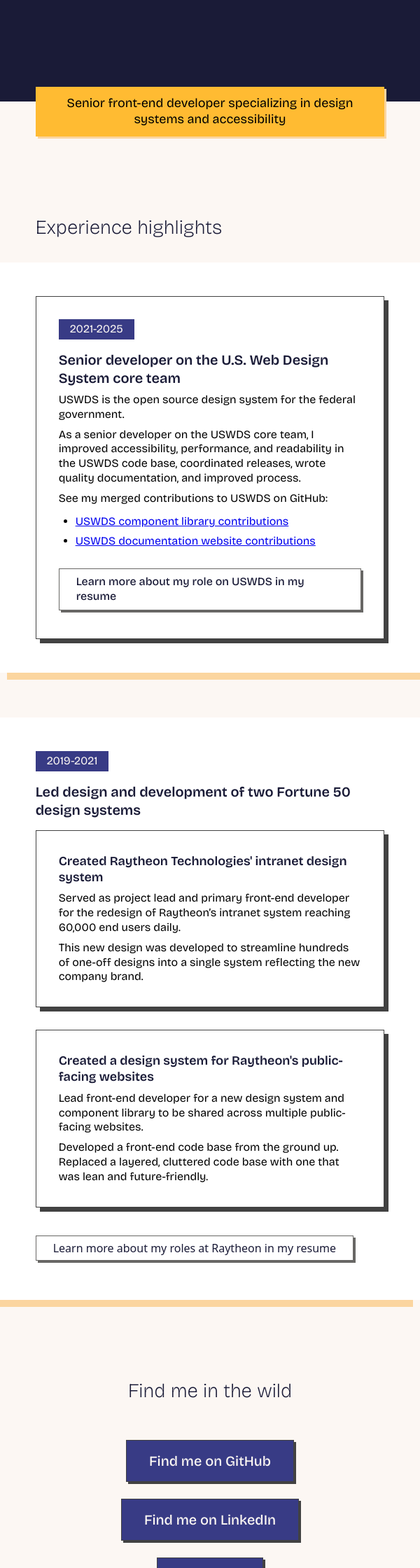
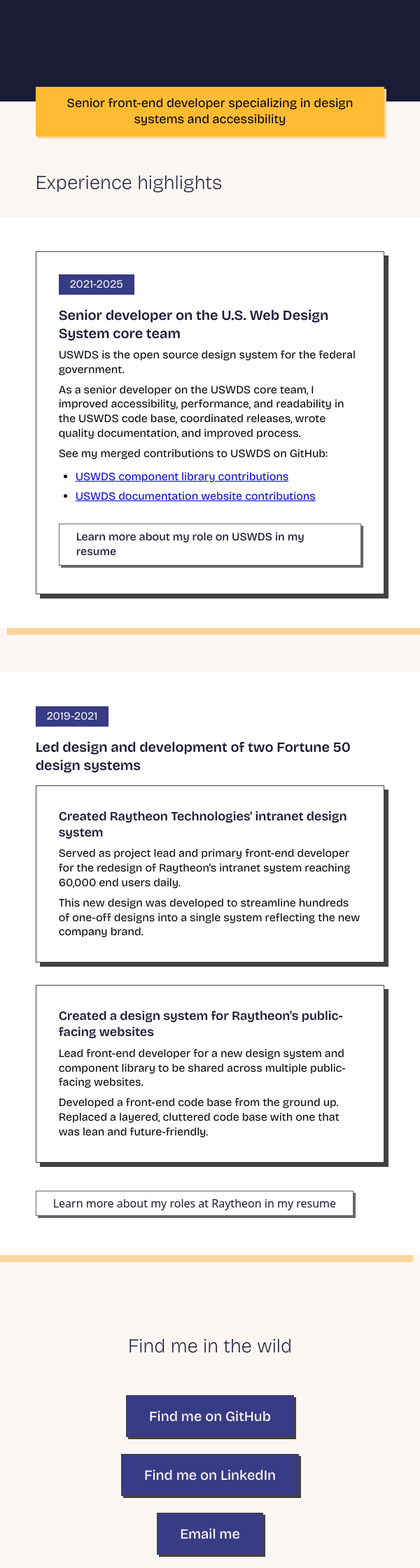
Before and after one commit to amyleadem/amyleadem.github.io, a Jekyll site: the page built from index.md, in a window 600 px wide. Shown: the part 485-2725 px from the top of the page at 70% size. Built offline with Jekyll 4.4.1, drawn with Linux system fonts in a browser that asks for light colours; some web fonts are replaced.

```diff
--- a/assets/css/styles.css
+++ b/assets/css/styles.css
@@ -467,11 +467,11 @@ section[aria-label="career highlights"] {
   display: grid;
   grid-template-columns: repeat(12, 1fr);
   grid-column-gap: 8px;
-  margin-bottom: 0;
+  margin-block: calc(8px * 8);
 }
-@media (min-width: 600px) {
+@media (max-width: 600px) {
   section[aria-label="career highlights"] {
-    margin-block: calc(8px * 8);
+    margin-top: 0;
   }
 }
 section[aria-label="career highlights"] .job-card {
```
Also changed, not shown: _styles/styles.scss (+4 -4 lines).
